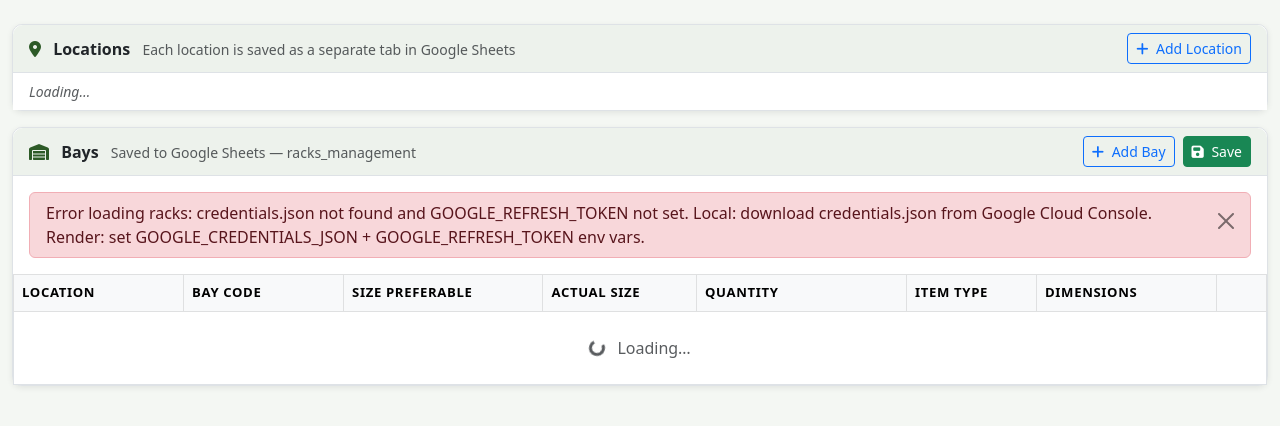
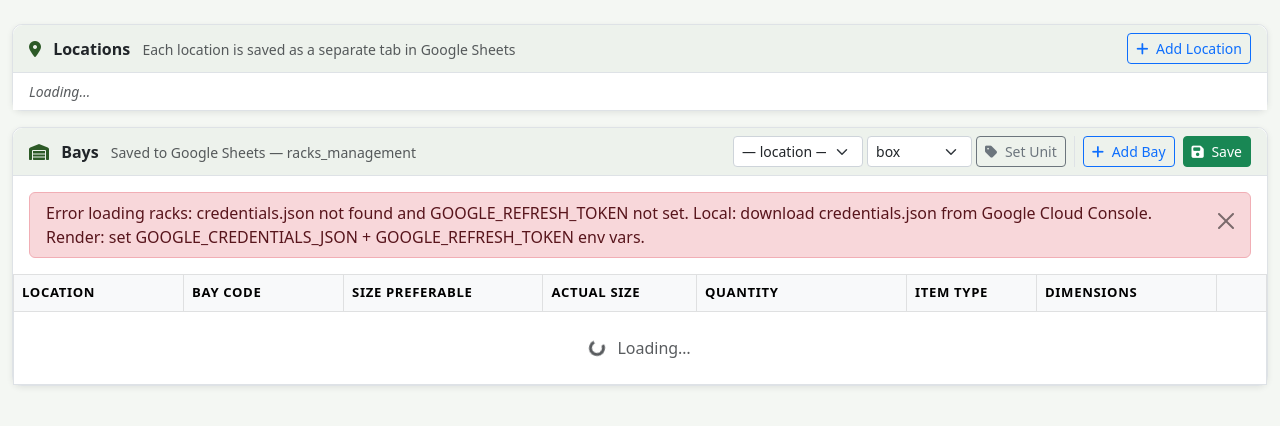
Before and after one commit to MatheusDVizzotto/schedules, a Flask app: page /racks in a window 1280 px wide. Shown: the part 50-476 px from the top of the page. Run offline with Flask 3, Linux system fonts and the light colour scheme; the visitor is signed in with stand-in values (Sample User, id 1); parts of the project's set-up code (start-up, migrations or seed data) failed here and were passed over.

Commit message:
Bays: bulk-set quantity unit for all bays in a location
Add location + unit selectors and a Set Unit button to the bays
card header, allowing all bays of a chosen location to have their
quantity unit updated in one click.

Co-Authored-By: Claude Sonnet 4.6 <noreply@anthropic.com>

```diff
--- a/static/js/racks.js
+++ b/static/js/racks.js
@@ -25,6 +25,21 @@ document.addEventListener('DOMContentLoaded', function () {
     });
 
     document.getElementById('saveBtn').addEventListener('click', saveRacks);
+
+    document.getElementById('applyUnitBtn').addEventListener('click', function () {
+        var loc  = document.getElementById('bulkUnitLoc').value;
+        var unit = document.getElementById('bulkUnit').value;
+        if (!loc) { showAlert('warning', '<i class="fas fa-exclamation-triangle me-1"></i> Please select a location first.'); return; }
+        var rows = document.querySelectorAll('#racksBody tr');
+        var count = 0;
+        rows.forEach(function (tr) {
+            var locSel = tr.querySelector('select[data-field="location"]');
+            if (!locSel || locSel.value !== loc) return;
+            tr.querySelector('select[data-field="qty_unit"]').value = unit;
+            count++;
+        });
+        showAlert('success', '<i class="fas fa-check-circle me-1"></i> Set unit to <strong>' + escHtml(unit) + '</strong> for ' + count + ' bay(s) in <strong>' + escHtml(loc) + '</strong>.');
+    });
 
     // Location form toggle
     document.getElementById('addLocationBtn').addEventListener('click', function () {
@@ -100,6 +115,13 @@ function renderLocationsPanel() {
             filterBaysTable();
         });
     }
+
+    var bulkLocSel = document.getElementById('bulkUnitLoc');
+    var current = bulkLocSel.value;
+    bulkLocSel.innerHTML = '<option value="">— location —</option>' +
+        locations.map(function (loc) {
+            return '<option value="' + escHtml(loc) + '"' + (loc === current ? ' selected' : '') + '>' + escHtml(loc) + '</option>';
+        }).join('');
 }
 
 function filterBaysTable() {
--- a/templates/racks.html
+++ b/templates/racks.html
@@ -107,13 +107,29 @@
                     <strong>Bays</strong>
                     <span class="text-muted small ms-2">Saved to Google Sheets — racks_management</span>
                 </div>
-                <div class="d-flex gap-2">
+                <div class="d-flex align-items-center gap-2 flex-wrap">
+                    <div class="d-flex align-items-center gap-1">
+                        <select id="bulkUnitLoc" class="form-select form-select-sm" style="width:130px;" title="Location to apply unit to">
+                            <option value="">— location —</option>
+                        </select>
+                        <select id="bulkUnit" class="form-select form-select-sm" style="width:105px;" title="Unit to apply">
+                            <option value="box">box</option>
+                            <option value="pc">pc</option>
+                            <option value="pallet">pallet</option>
+                            <option value="Stillage">Stillage</option>
+                        </select>
+                        <button class="btn btn-sm btn-outline-secondary" id="applyUnitBtn" title="Set this unit for all bays in the selected location">
+                            <i class="fas fa-tag me-1"></i> Set Unit
+                        </button>
+                    </div>
+                    <div class="d-flex gap-2 border-start ps-2">
                         <button class="btn btn-sm btn-outline-primary" id="addBayBtn">
                             <i class="fas fa-plus me-1"></i> Add Bay
                         </button>
                         <button class="btn btn-sm btn-success" id="saveBtn">
                             <i class="fas fa-save me-1"></i> Save
                         </button>
+                    </div>
                 </div>
             </div>
             <div class="card-body p-0">
```
Lines whose indentation alone changed are shown as unchanged.
